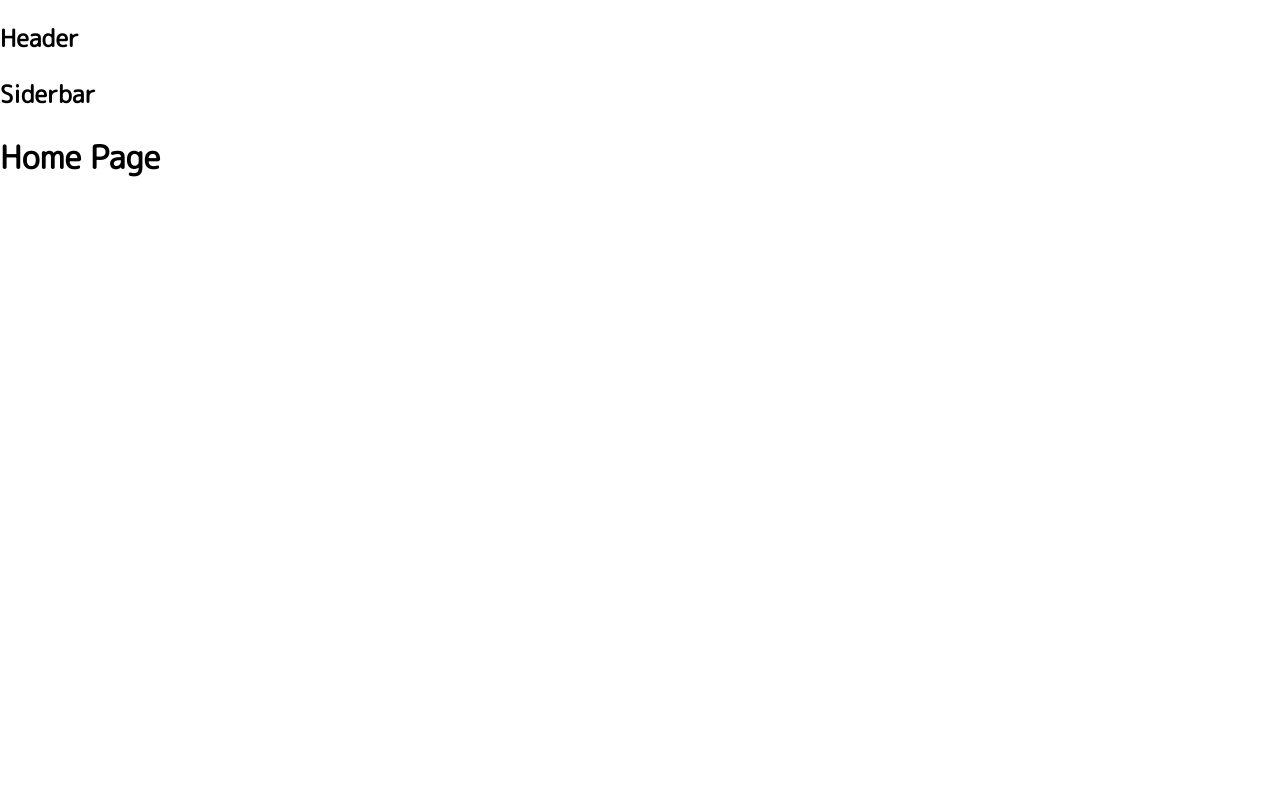
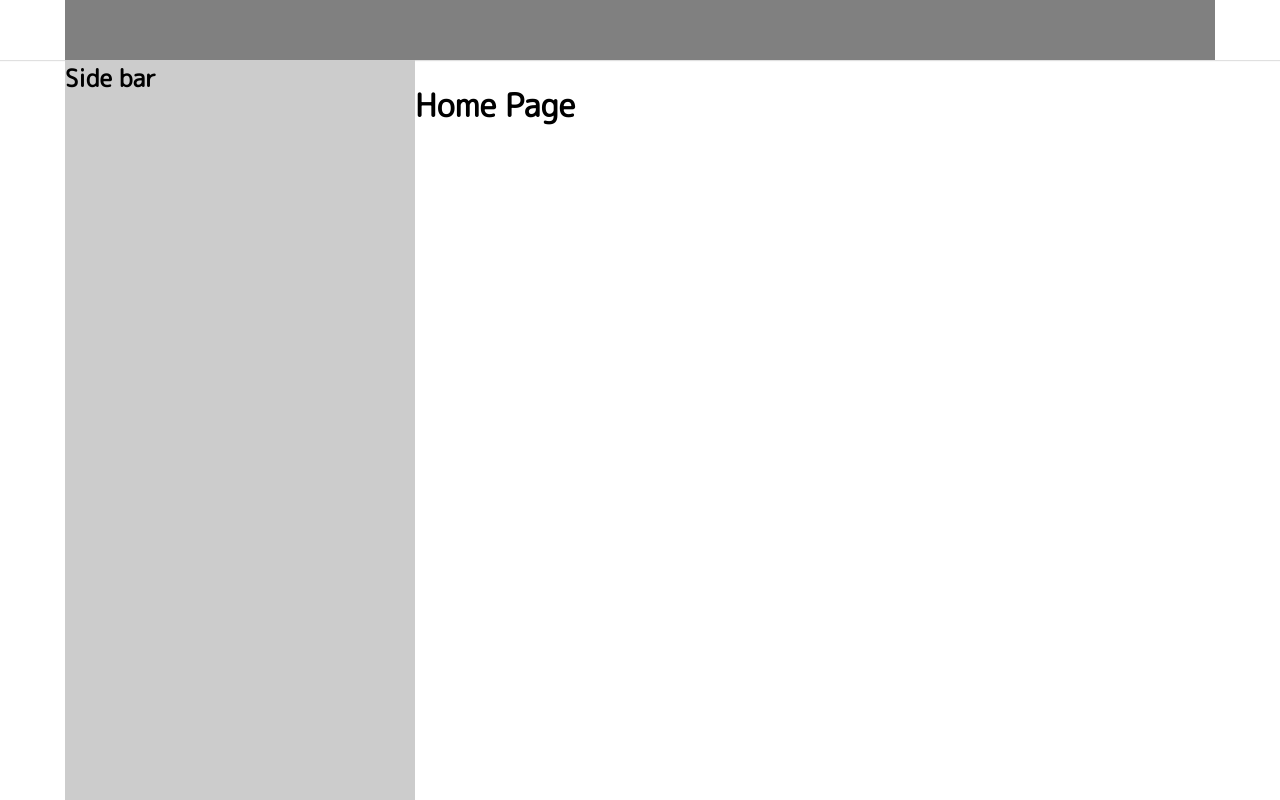
Before and after one commit to vantablackjj/TikTokClone, a React (Create React App) app: page / in a window 1280 px wide. Shown: the top 800 px of the page. Built offline with nearby package versions, Linux system fonts and the light colour scheme.

Commit message:
Build a default layout

```diff
--- a/package.json
+++ b/package.json
@@ -6,6 +6,7 @@
     "@testing-library/jest-dom": "^5.17.0",
     "@testing-library/react": "^13.4.0",
     "@testing-library/user-event": "^13.5.0",
+    "classnames": "^2.5.1",
     "normalize.css": "^8.0.1",
     "react": "^18.3.1",
     "react-dom": "^18.3.1",
--- a/src/components/GlobalStyles/GlobalStyles.scss
+++ b/src/components/GlobalStyles/GlobalStyles.scss
@@ -3,8 +3,13 @@
 
 :root {
     --primary: #fe2c55;
+    --default-layout-header-height: 60px;
+    --default-layout-width: 1150px;
 }
+
 * {
+    margin: 0;
+    padding: 0;
     box-sizing: border-box;
 }
 
--- /dev/null
+++ b/src/components/Layout/DefaultLayout/DefaultLayout.module.scss
@@ -0,0 +1,12 @@
+.wrapper {
+    display: flex;
+    flex-direction: column;
+    align-items: center;
+}
+.container {
+    width: var(--default-layout-width);
+    display: flex;
+}
+.content {
+    flex: 1;
+}
--- /dev/null
+++ b/src/components/Layout/DefaultLayout/Sidebar/Sidebar.module.scss
@@ -0,0 +1,5 @@
+.wrapper {
+    width: 350px;
+    min-height: 1000px;
+    background-color: #ccc;
+}
--- a/src/components/Layout/DefaultLayout/Sidebar/index.js
+++ b/src/components/Layout/DefaultLayout/Sidebar/index.js
@@ -1,5 +1,14 @@
+import classNames from 'classnames/bind';
+import styles from './Sidebar.module.scss';
+
+const cx = classNames.bind(styles);
+
 function Siderbar() {
-    return <h2>Siderbar</h2>;
+    return (
+        <aside className={cx('wrapper')}>
+            <h2>Side bar </h2>
+        </aside>
+    );
 }
 
 export default Siderbar;
--- a/src/components/Layout/DefaultLayout/index.js
+++ b/src/components/Layout/DefaultLayout/index.js
@@ -1,13 +1,17 @@
+import classNames from 'classnames/bind';
 import Header from '~/components/Layout/components/Header';
 import Siderbar from './Sidebar';
+import styles from './DefaultLayout.module.scss';
+
+const cx = classNames.bind(styles);
 
 function DefaultLayout({ children }) {
     return (
-        <div>
+        <div className={cx('wrapper')}>
             <Header></Header>
-            <div className="container">
+            <div className={cx('container')}>
                 <Siderbar></Siderbar>
-                <div className="content">{children}</div>
+                <div className={cx('content')}>{children}</div>
             </div>
         </div>
     );
--- a/src/components/Layout/HeaderOnly/index.js
+++ b/src/components/Layout/HeaderOnly/index.js
@@ -1,6 +1,6 @@
 import Header from '~/components/Layout/components/Header';
 
-function DefaultLayout({ children }) {
+function HeaderOnly({ children }) {
     return (
         <div>
             <Header></Header>
@@ -11,4 +11,4 @@ function DefaultLayout({ children }) {
     );
 }
 
-export default DefaultLayout;
+export default HeaderOnly;
--- /dev/null
+++ b/src/components/Layout/components/Header/Header.module.scss
@@ -0,0 +1,12 @@
+.wrapper {
+    width: 100%;
+    height: var(--default-layout-header-height, 60px);
+    box-shadow: 0px 1px 1px rgb(0 0 0 /12%);
+    display: flex;
+    justify-content: center;
+}
+.inner {
+    height: 100%;
+    width: var(--default-layout-width);
+    background-color: gray;
+}
--- a/src/components/Layout/components/Header/index.js
+++ b/src/components/Layout/components/Header/index.js
@@ -1,5 +1,14 @@
+import classNames from 'classnames/bind';
+import styles from './Header.module.scss';
+
+const cx = classNames.bind(styles);
+
 function Header() {
-    return <h2>Header</h2>;
+    return (
+        <header className={cx('wrapper')}>
+            <div className={cx('inner')}></div>
+        </header>
+    );
 }
 
 export default Header;
```
Also changed, not shown: 1 other file (tests, documents, lock files or other folders).
